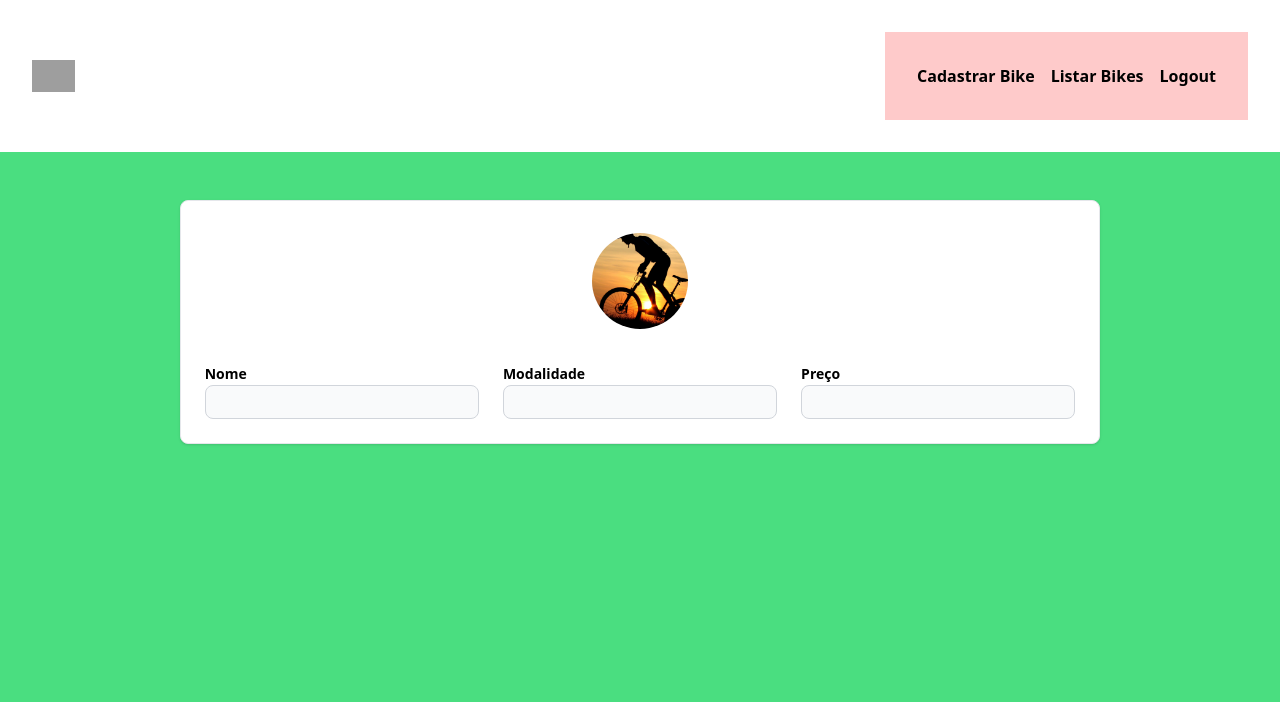
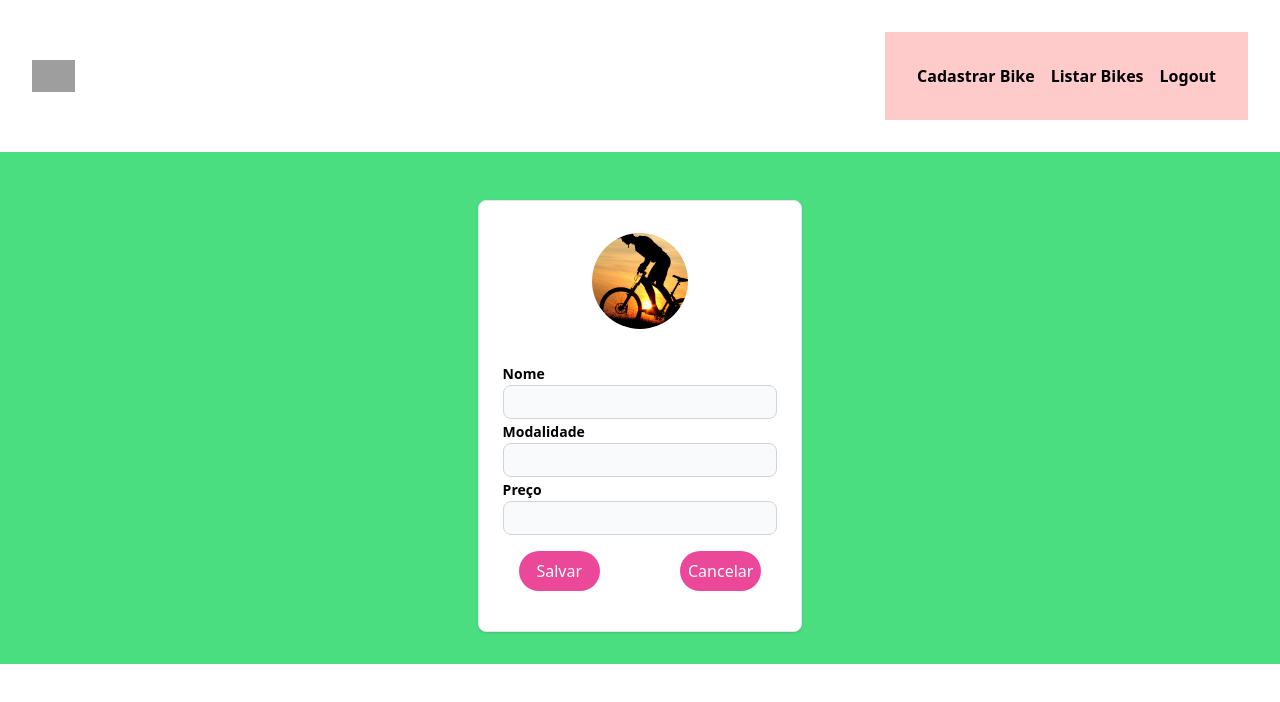
Before and after one commit to jhoemauricio/nuxt-bike-venda, a Nuxt app: page /dashboard/painel in a window 1280 px wide. Both pictures are taken after a click on the button "Cadastrar Bike". Shown: the top 702 px of the page. Built offline with nearby package versions, Linux system fonts and the light colour scheme; no server answers; the database is empty; grey boxes are pictures that could not be loaded.

Commit message:
cadastrar bike com submit

```diff
--- a/components/cadastroProduto.vue
+++ b/components/cadastroProduto.vue
@@ -1,18 +1,73 @@
 <script setup>
+import { ref } from 'vue';
+import { Field, Form, ErrorMessage } from 'vee-validate';
+
+
+
+
+const supabase = useSupabaseClient()
+
+//Objeto Reativo
+const dadosBike = reactive({
+
+//     id: ref(''),
+    nome: ref(''),
+    modalidade: ref(''),
+    preco: ref(''),
+    disponivel: true
+
+})
+
+
+const limparCampos = async ()=>{
+         dadosBike.nome = '';
+         dadosBike.modalidade = '';
+         dadosBike.preco = '';
+}
+
+
+
+//Salva ou Atualiza
+const salvar = async () => {
+
+//aqui verifica se ja existe uma bike cadastrada se tiver autualiza senao cria um novo
+const { error } = await supabase
+    .from('bike')
+    .insert(dadosBike)
+
+
+if (error) {
+    console.log('NAO ATUALIZOU' + error)
+}
+
+console.log('ATUALIZADO ou Salvo com SUCESSO!');
+
+
+}
+
 </script>
+
+
 <template>
-    <div>
-        <div class="mt-8 grid grid-cols-3 gap-6 p-6 bg-white border border-gray-200 rounded-lg shadow dark:bg-gray-800 dark:border-gray-700 mb-4">
 
-                <div class="p-2 col-span-3 flex justify-center items-center">
+        <div class="mt-8 grid grid-cols-2 gap-6 p-6 bg-white border border-gray-200 rounded-lg shadow dark:bg-gray-800 dark:border-gray-700 mb-4">
+
+
+
+
+                        <div class="p-2 col-span-2 flex justify-center items-center">
                                 <img class="rounded-full w-24 h-24 object-cover" src="../public/imagemTeste.jpg">
                         </div>
+                        <div class="col-span-2">
 
+
+
+                                        <Form @submit.prevent>
                                         <div>
 
                                                 <label class="mb-2 text-sm font-bold">Nome</label>
 
-                             <input class="w-full p-2 text-gray-900 border border-gray-300 rounded-lg bg-gray-50 sm:text-xs focus:ring-blue-500 focus:border-blue-500 dark:bg-gray-700 dark:border-gray-600 dark:placeholder-gray-400 dark:text-white dark:focus:ring-blue-500 dark:focus:border-blue-500">
+                                                <input  v-model="dadosBike.nome" class="w-full p-2 text-gray-900 border border-gray-300 rounded-lg bg-gray-50 sm:text-xs focus:ring-blue-500 focus:border-blue-500 dark:bg-gray-700 dark:border-gray-600 dark:placeholder-gray-400 dark:text-white dark:focus:ring-blue-500 dark:focus:border-blue-500">
 
 
                                         </div>
@@ -20,7 +75,7 @@
                                         <div>
 
                                                 <label class="mb-2 text-sm font-bold ">Modalidade</label>
-                        <input class="w-full p-2 text-gray-900 border border-gray-300 rounded-lg bg-gray-50 sm:text-xs focus:ring-blue-500 focus:border-blue-500 dark:bg-gray-700 dark:border-gray-600 dark:placeholder-gray-400 dark:text-white dark:focus:ring-blue-500 dark:focus:border-blue-500">
+                                                <input  v-model="dadosBike.modalidade" class="w-full p-2 text-gray-900 border border-gray-300 rounded-lg bg-gray-50 sm:text-xs focus:ring-blue-500 focus:border-blue-500 dark:bg-gray-700 dark:border-gray-600 dark:placeholder-gray-400 dark:text-white dark:focus:ring-blue-500 dark:focus:border-blue-500">
 
 
                                         </div>
@@ -28,14 +83,32 @@
                                         <div>
 
                                                 <label class="mb-2 text-sm font-bold ">Preço</label>
-                        <input class="w-full p-2 text-gray-900 border border-gray-300 rounded-lg bg-gray-50 sm:text-xs focus:ring-blue-500 focus:border-blue-500 dark:bg-gray-700 dark:border-gray-600 dark:placeholder-gray-400 dark:text-white dark:focus:ring-blue-500 dark:focus:border-blue-500">
+                                                <input  v-model="dadosBike.preco" class="w-full p-2 text-gray-900 border border-gray-300 rounded-lg bg-gray-50 sm:text-xs focus:ring-blue-500 focus:border-blue-500 dark:bg-gray-700 dark:border-gray-600 dark:placeholder-gray-400 dark:text-white dark:focus:ring-blue-500 dark:focus:border-blue-500">
 
 
                                         </div>
 
+                                        <div class="grid grid-cols-2 gap-12 flex justify-between">
+                                                <div class="p-4">
+
+                                                        <button class="text-white w-full  p-2  bg-pink-500 focus:ring-4 focus:outline-none focus:ring-pink-300 rounded-full text-center dark:bg-pink-600" @click="salvar">Salvar</button>
 
                                                 </div>
+                                                <div class="p-4">
+                                                        <button class="text-white w-full  p-2  bg-pink-500 focus:ring-4 focus:outline-none focus:ring-pink-300 rounded-full text-center dark:bg-pink-600" @click="limparCampos">Cancelar</button>
+
                                                 </div>
+
+                                        </div>
+
+                                        </Form>
+
+                        </div>
+
+
+
+        </div>
+
 </template>
 <style scoped>
 </style>
--- a/components/produtos.vue
+++ b/components/produtos.vue
@@ -1,6 +1,7 @@
 <script setup lang="ts">
 
 import { ref } from 'vue';
+
 
 
 const produtoDetails = async ()=>{
--- a/layouts/login.vue
+++ b/layouts/login.vue
@@ -2,7 +2,7 @@
 </script>
 
 <template>
-    <div class="w-screen h-screen bg-green-400">
+    <div class="w-full h-full bg-green-400">
 
         <slot />
     </div>
--- a/pages/dashboard/painel.vue
+++ b/pages/dashboard/painel.vue
@@ -56,7 +56,7 @@ const logout = async () => {
 
 
 
-
+<div>
 
 
     <nav class="bg-white border-gray-200 dark:bg-gray-900 p-4">
@@ -90,10 +90,6 @@ const logout = async () => {
                     <button class="font-bold" @click="logout">Logout</button>
                 </div>
 
-
-
-
-
             </div>
 
 
@@ -106,6 +102,8 @@ const logout = async () => {
         <venda v-if="cad == true"/> -->
         <component :is="valorComponent ? produtos : cadastroProduto"/>
     </div>
+</div>
+
 
 </template>
 
```
Lines whose indentation alone changed are shown as unchanged.
